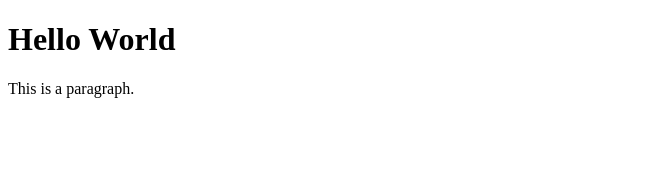
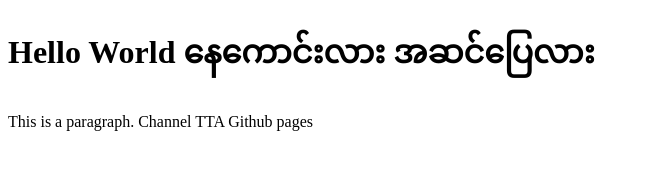
Before and after one commit to thantoeaungat/happy, a plain HTML site: page index.html in a window 1280 px wide. Shown: the whole page, without its empty margins (0-650 px from the left). Drawn offline with Linux system fonts and the light colour scheme.

Commit message:
Update index.html

```diff
--- a/index.html
+++ b/index.html
@@ -3,8 +3,8 @@
 <title>Hello World</title>
 <body>
 
-<h1>Hello World</h1>
-<p>This is a paragraph.</p>
+<h1>Hello World နေကောင်းလား အဆင်ပြေလား</h1>
+<p>This is a paragraph. Channel TTA Github pages</p>
 
 </body>
 </html>
```
